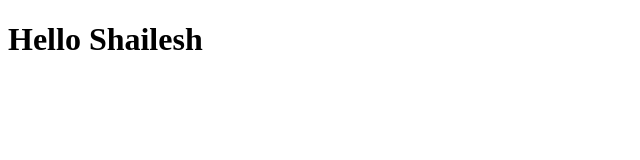
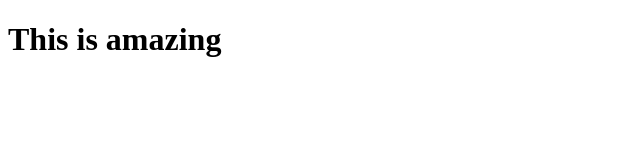
Before and after one commit to jooheeh114/Trial1, a website: page public/index.html in a window 1280 px wide. Shown: the whole page, without its empty margins (0-640 px from the left). Drawn offline with Linux system fonts and the light colour scheme.

Commit message:
changed another time

```diff
--- a/public/index.html
+++ b/public/index.html
@@ -3,6 +3,6 @@
 <head>
 </head>
 <body>
-<h1>Hello Shailesh </h1>
+<h1>This is amazing </h1>
 </body>
 </html>
```
